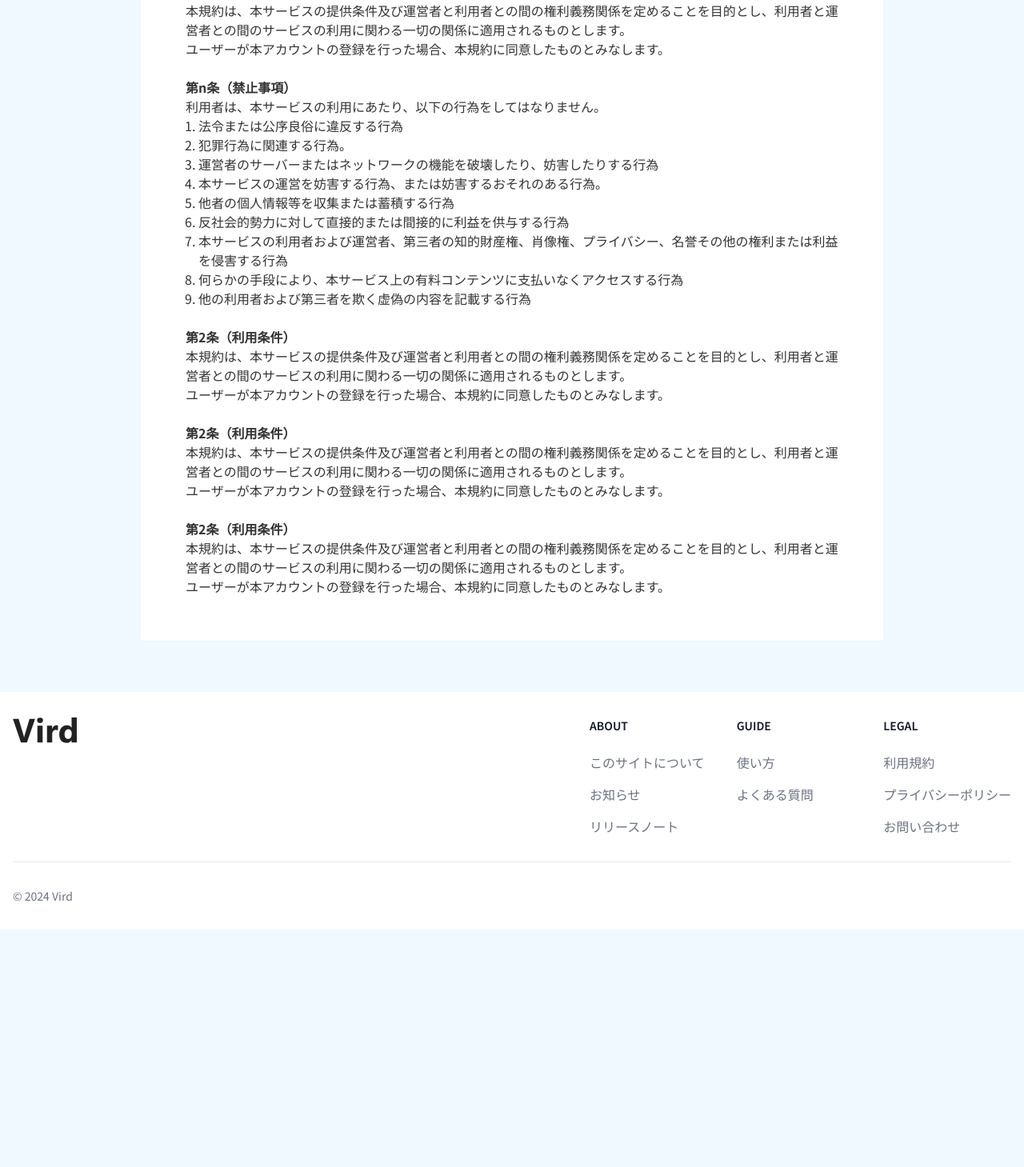
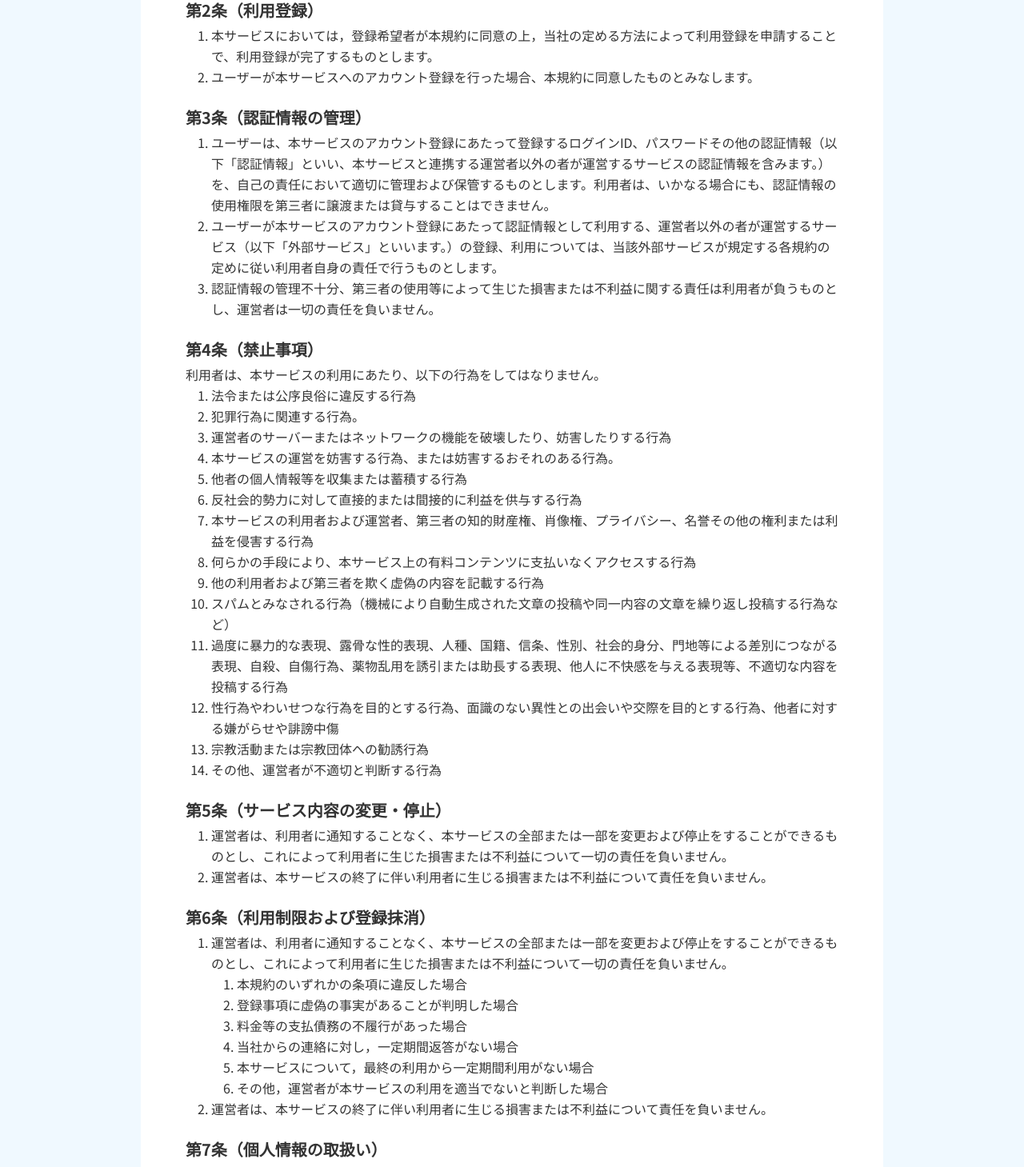
Before and after one commit to gitowa12/vocal-card-editor, a Next.js app: page /terms in a window 1280 px wide. Shown: the part 521-1980 px from the top of the page at 80% size. Before the commit the page ends 1683 px from the top, so only its background shows below. Built offline with nearby package versions, Linux system fonts and the light colour scheme; no server answers.

Commit message:
feat: 利用規約ページの完成

```diff
--- /dev/null
+++ b/src/app/privacy/page.tsx
@@ -0,0 +1,7 @@
+import React from "react";
+
+const Privacy = () => {
+  return <div>Privacy</div>;
+};
+
+export default Privacy;
--- a/src/app/terms/page.tsx
+++ b/src/app/terms/page.tsx
@@ -3,7 +3,7 @@ import React from "react";
 const Terms = () => {
   return (
     <div className="max-w-[960px] px-4 mx-auto my-[64px]">
-      <div className="bg-white rounded p-14">
+      <div className="bg-white rounded p-14 leading-relaxed">
         <div className="mb-8">
           <h1 className="text-center mb-6 font-bold text-3xl">利用規約</h1>
           <p>
@@ -13,7 +13,7 @@ const Terms = () => {
 
         <div className="flex flex-col gap-6 ">
           <div className="">
-            <h2 className="font-bold">第1条（規約の適用）</h2>
+            <h2 className="mb-1 font-bold text-xl">第1条（規約の適用）</h2>
             <ol>
               <li>
                 <p>
@@ -25,23 +25,48 @@ const Terms = () => {
               </li>
             </ol>
           </div>
+
           <div className="">
-            <h2 className="font-bold">第2条（利用条件）</h2>
-            <ol>
+            <h2 className="mb-1 font-bold text-xl">第2条（利用登録）</h2>
+            <ol className="pl-8 list-decimal">
               <li>
                 <p>
-                  本規約は、本サービスの提供条件及び運営者と利用者との間の権利義務関係を定めることを目的とし、利用者と運営者との間のサービスの利用に関わる一切の関係に適用されるものとします。
+                  本サービスにおいては，登録希望者が本規約に同意の上，当社の定める方法によって利用登録を申請することで、利用登録が完了するものとします。
                 </p>
               </li>
               <li>
-                <p>ユーザーが本アカウントの登録を行った場合、本規約に同意したものとみなします。</p>
+                <p>
+                  ユーザーが本サービスへのアカウント登録を行った場合、本規約に同意したものとみなします。
+                </p>
               </li>
             </ol>
           </div>
+
           <div className="">
-            <h2 className="font-bold">第n条（禁止事項）</h2>
+            <h2 className="mb-1 font-bold text-xl">第3条（認証情報の管理）</h2>
+            <ol className="pl-8 list-decimal">
+              <li>
+                <p>
+                  ユーザーは、本サービスのアカウント登録にあたって登録するログインID、パスワードその他の認証情報（以下「認証情報」といい、本サービスと連携する運営者以外の者が運営するサービスの認証情報を含みます。）を、自己の責任において適切に管理および保管するものとします。利用者は、いかなる場合にも、認証情報の使用権限を第三者に譲渡または貸与することはできません。
+                </p>
+              </li>
+              <li>
+                <p>
+                  ユーザーが本サービスのアカウント登録にあたって認証情報として利用する、運営者以外の者が運営するサービス（以下「外部サービス」といいます。）の登録、利用については、当該外部サービスが規定する各規約の定めに従い利用者自身の責任で行うものとします。
+                </p>
+              </li>
+              <li>
+                <p>
+                  認証情報の管理不十分、第三者の使用等によって生じた損害または不利益に関する責任は利用者が負うものとし、運営者は一切の責任を負いません。
+                </p>
+              </li>
+            </ol>
+          </div>
+
+          <div className="">
+            <h2 className="mb-1 font-bold text-xl">第4条（禁止事項）</h2>
             <p>利用者は、本サービスの利用にあたり、以下の行為をしてはなりません。</p>
-            <ol className="pl-4 list-decimal">
+            <ol className="pl-8 list-decimal ">
               <li className="">
                 <p>法令または公序良俗に違反する行為</p>
               </li>
@@ -71,44 +96,102 @@ const Terms = () => {
               <li>
                 <p>他の利用者および第三者を欺く虚偽の内容を記載する行為</p>
               </li>
-            </ol>
-          </div>
-          <div className="">
-            <h2 className="font-bold">第2条（利用条件）</h2>
-            <ol>
               <li>
                 <p>
-                  本規約は、本サービスの提供条件及び運営者と利用者との間の権利義務関係を定めることを目的とし、利用者と運営者との間のサービスの利用に関わる一切の関係に適用されるものとします。
+                  スパムとみなされる行為（機械により自動生成された文章の投稿や同一内容の文章を繰り返し投稿する行為など）
                 </p>
               </li>
               <li>
-                <p>ユーザーが本アカウントの登録を行った場合、本規約に同意したものとみなします。</p>
+                <p>
+                  過度に暴力的な表現、露骨な性的表現、人種、国籍、信条、性別、社会的身分、門地等による差別につながる表現、自殺、自傷行為、薬物乱用を誘引または助長する表現、他人に不快感を与える表現等、不適切な内容を投稿する行為
+                </p>
+              </li>
+              <li>
+                <p>
+                  性行為やわいせつな行為を目的とする行為、面識のない異性との出会いや交際を目的とする行為、他者に対する嫌がらせや誹謗中傷
+                </p>
+              </li>
+              <li>
+                <p>宗教活動または宗教団体への勧誘行為</p>
+              </li>
+              <li>
+                <p>その他、運営者が不適切と判断する行為</p>
               </li>
             </ol>
           </div>
+
           <div className="">
-            <h2 className="font-bold">第2条（利用条件）</h2>
-            <ol>
+            <h2 className="mb-1 font-bold text-xl">第5条（サービス内容の変更・停止）</h2>
+            <ol className="pl-8 list-decimal">
               <li>
                 <p>
-                  本規約は、本サービスの提供条件及び運営者と利用者との間の権利義務関係を定めることを目的とし、利用者と運営者との間のサービスの利用に関わる一切の関係に適用されるものとします。
+                  運営者は、利用者に通知することなく、本サービスの全部または一部を変更および停止をすることができるものとし、これによって利用者に生じた損害または不利益について一切の責任を負いません。
                 </p>
               </li>
               <li>
-                <p>ユーザーが本アカウントの登録を行った場合、本規約に同意したものとみなします。</p>
+                <p>
+                  運営者は、本サービスの終了に伴い利用者に生じる損害または不利益について責任を負いません。
+                </p>
               </li>
             </ol>
           </div>
+
           <div className="">
-            <h2 className="font-bold">第2条（利用条件）</h2>
+            <h2 className="mb-1 font-bold text-xl">第6条（利用制限および登録抹消）</h2>
+            <ol className="pl-8 list-decimal">
+              <li>
+                <p>
+                  運営者は、利用者に通知することなく、本サービスの全部または一部を変更および停止をすることができるものとし、これによって利用者に生じた損害または不利益について一切の責任を負いません。
+                </p>
+                <ol className="ml-8 list-decimal">
+                  <li>本規約のいずれかの条項に違反した場合</li>
+                  <li>登録事項に虚偽の事実があることが判明した場合</li>
+                  <li>料金等の支払債務の不履行があった場合</li>
+                  <li>当社からの連絡に対し，一定期間返答がない場合</li>
+                  <li>本サービスについて，最終の利用から一定期間利用がない場合</li>
+                  <li>その他，運営者が本サービスの利用を適当でないと判断した場合</li>
+                </ol>
+              </li>
+              <li>
+                <p>
+                  運営者は、本サービスの終了に伴い利用者に生じる損害または不利益について責任を負いません。
+                </p>
+              </li>
+            </ol>
+          </div>
+
+          <div className="">
+            <h2 className="mb-1 font-bold text-xl">第7条（個人情報の取扱い）</h2>
+            <p>
+              運営者は，本サービスの利用によって取得する個人情報については，当社「プライバシーポリシー」に従い適切に取り扱うものとします。
+            </p>
+          </div>
+
+          <div className="">
+            <h2 className="mb-1 font-bold text-xl">第8条（利用規約の変更）</h2>
+            <p>
+              運営者は、利用者に通知または本ウェブサイト上に告知することにより、本規約を変更することができるものとします。なお、本規約の変更後，本サービスの利用を開始した場合には，当該ユーザーは変更後の規約に同意したものとみなします。
+            </p>
+          </div>
+
+          {/* <div className="">
+            <h2 className="mb-1 font-bold text-xl">第n条（著作権）</h2>
+            <p>
+              Lorem ipsum dolor, sit amet consectetur adipisicing elit. Eaque sequi aliquid veniam
+              magni harum nobis aspernatur alias sapiente.
+            </p>
+          </div> */}
+
+          <div className="">
+            <h2 className="mb-1 font-bold text-xl">第9条（準拠法及び管轄裁判所））</h2>
             <ol>
               <li>
-                <p>
-                  本規約は、本サービスの提供条件及び運営者と利用者との間の権利義務関係を定めることを目的とし、利用者と運営者との間のサービスの利用に関わる一切の関係に適用されるものとします。
-                </p>
+                <p>本規約の解釈にあたっては、日本法を準拠法とします。</p>
               </li>
               <li>
-                <p>ユーザーが本アカウントの登録を行った場合、本規約に同意したものとみなします。</p>
+                <p>
+                  本サービスに関して紛争が生じた場合には、東京地方裁判所を第一審の専属的合意管轄裁判所とします。
+                </p>
               </li>
             </ol>
           </div>
```
